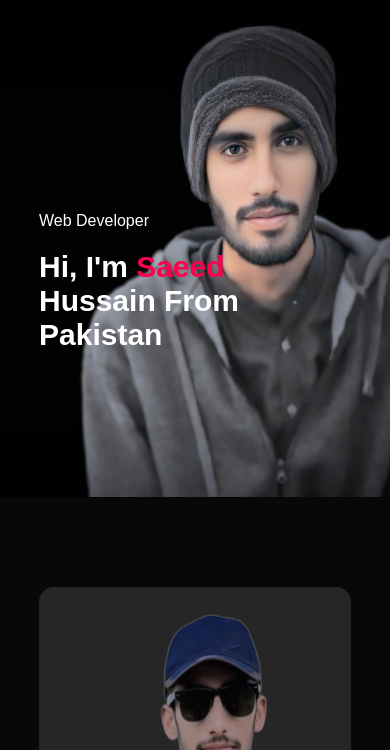
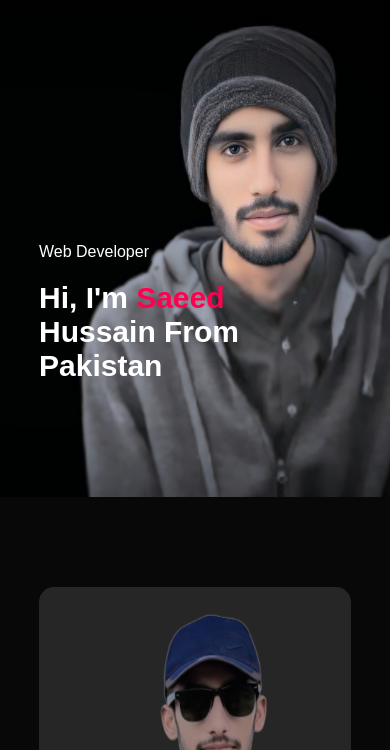
Before and after one commit to Saeed-Hussain/portfolio, a plain HTML site: page index.html in a window 390 px wide. Shown: the part 94-844 px from the top of the page. Drawn offline with Linux system fonts and the light colour scheme.

Commit message:
Update style.css

```diff
--- a/style.css
+++ b/style.css
@@ -384,7 +384,7 @@ nav .fas{
 		height: 70vh;
 	}
 	.header-text{
-		margin-top: 75%;
+		margin-top: 85%;
 		font-size: 16px;
 	}
 	.header-text h1{
```
